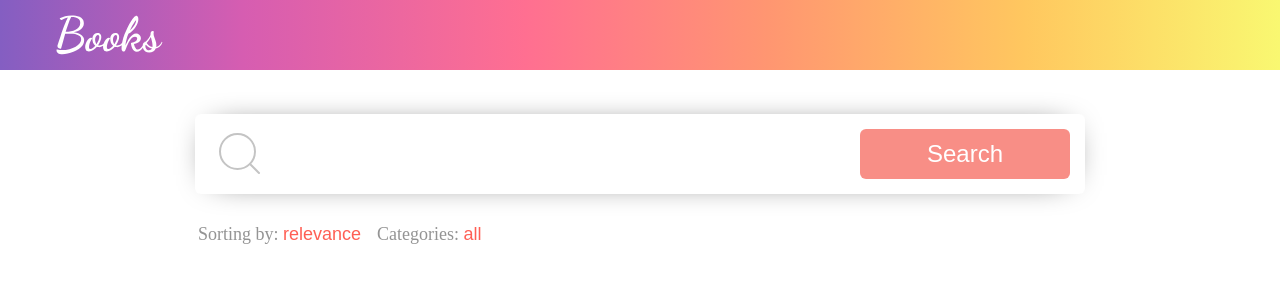
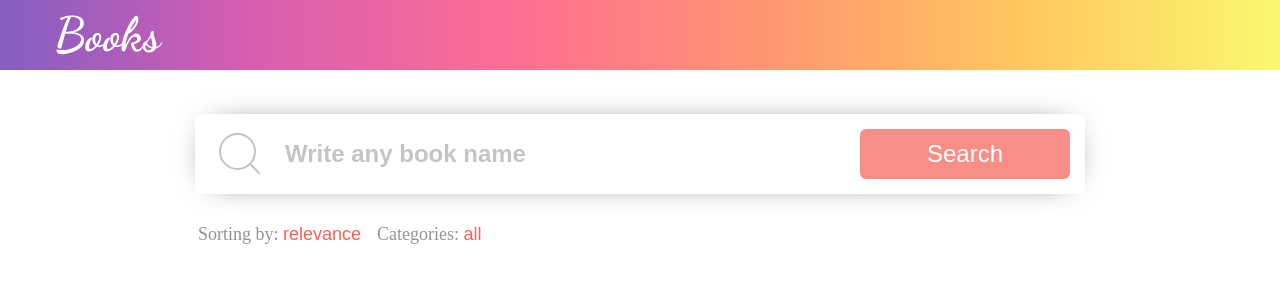
Before and after one commit to Hurma12253/books-finder, a React (Create React App) app: page / in a window 1280 px wide. Shown: the top 300 px of the page. Built offline with nearby package versions, Linux system fonts and the light colour scheme.

Commit message:
feat: add event handlers

```diff
--- a/src/pages/Home.tsx
+++ b/src/pages/Home.tsx
@@ -4,29 +4,51 @@ import Search from 'components/search'
 import Select from 'components/select'
 
 const Home: React.FC = () => {
+	const formRef = React.createRef<HTMLFormElement>()
+
+	const onSearchEnterHandler = () => {
+		formRef.current?.submit()
+	}
+
+	const onSubmitHandler: React.FormEventHandler<HTMLFormElement> = (
+		event
+	) => {
+		event.preventDefault()
+
+		// TODO: on form submit logic
+	}
+
 	return (
 		<Container size="md" className="home__container">
-			<Search />
+			<form action="post" ref={formRef} onSubmit={onSubmitHandler}>
+				<Search
+					name="search"
+					onSubmit={onSearchEnterHandler}
+					placeholder="Write any book name"
+				/>
 				<div className="home__selects">
 					<div className="selects__block">
 						<Select
 							wrapperClassName="selects__control"
 							label="Sorting by: "
+							name="sorting"
 						>
-						<option value="1">relevance</option>
-						<option value="2">popularity</option>
-						<option value="3">latest</option>
+							<option value="relevance">relevance</option>
+							<option value="popularity">popularity</option>
+							<option value="latest">latest</option>
 						</Select>
 						<Select
 							wrapperClassName="selects__control"
 							label="Categories: "
+							name="categories"
 						>
-						<option value="1">all</option>
-						<option value="2">computers</option>
-						<option value="3">architecture</option>
+							<option value="all">all</option>
+							<option value="computers">computers</option>
+							<option value="architecture">architecture</option>
 						</Select>
 					</div>
 				</div>
+			</form>
 		</Container>
 	)
 }
```
Lines whose indentation alone changed are shown as unchanged.
